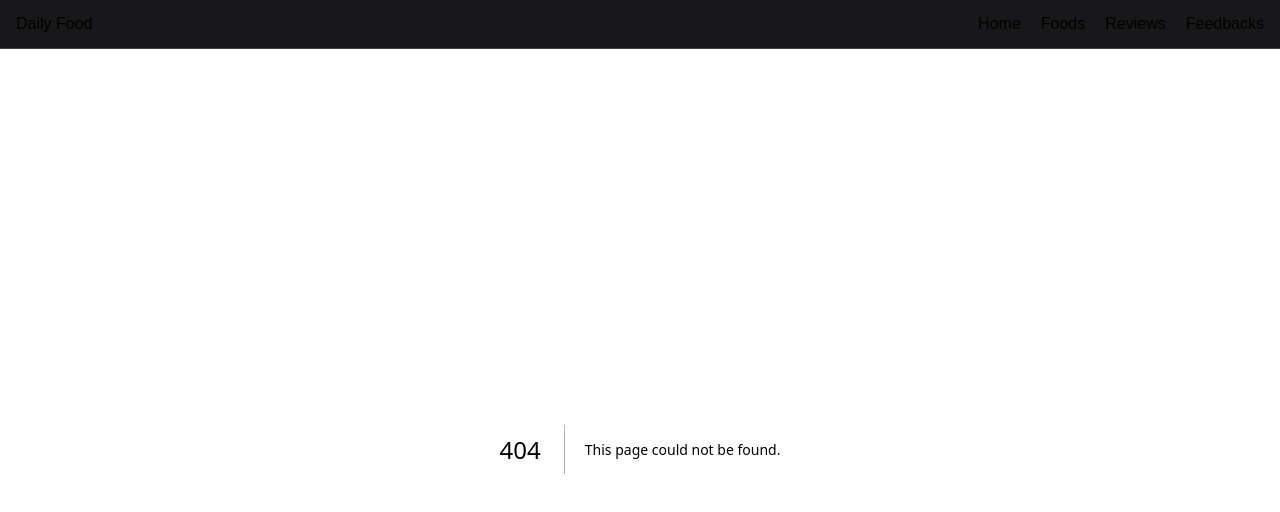
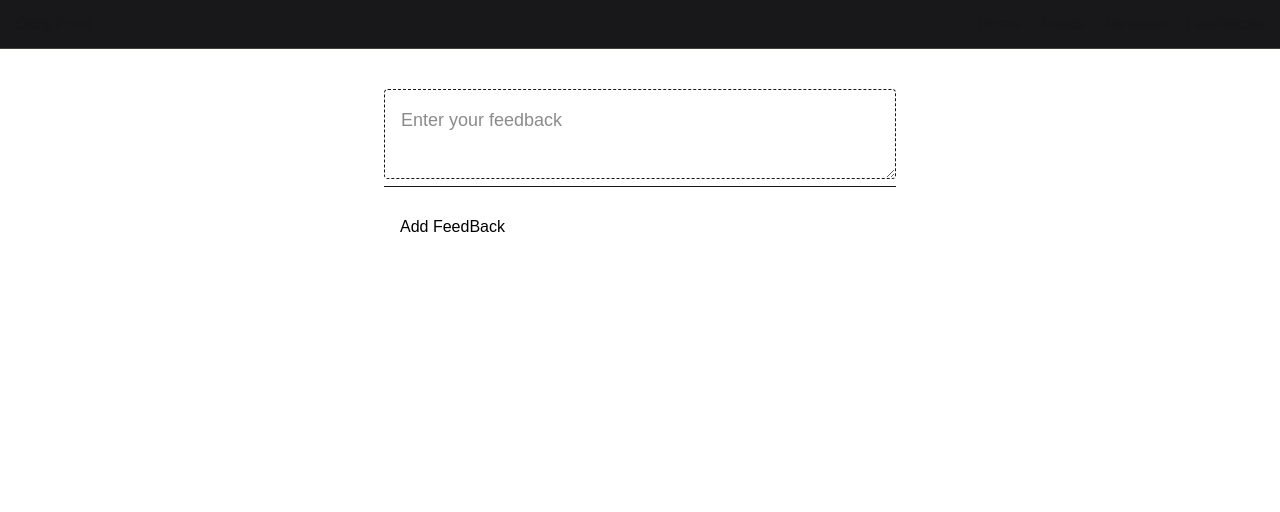
Before and after one commit to rashedulraha/next-js, a Next.js app: page /feedbacks/addfeedback in a window 1280 px wide. Before the commit this address had no page. Shown: the top 512 px of the page. Built offline with nearby package versions, Linux system fonts and the light colour scheme.

Commit message:
adding feedback

```diff
--- /dev/null
+++ b/src/Components/FeedbackForm/FeedbackForm.jsx
@@ -0,0 +1,46 @@
+"use client";
+import React from "react";
+
+const FeedbackForm = () => {
+  //  send feedback to data base
+  const handleSubmit = async (e) => {
+    e.preventDefault();
+
+    const message = await e.target.feedback.value;
+
+    const res = await fetch("http://localhost:3000/api/feedback/", {
+      method: "POST",
+      headers: {
+        "Content-Type": "application/json",
+      },
+      body: JSON.stringify({ message }),
+    });
+
+    const result = await res.json();
+    console.log(result);
+
+    if (result.result.insertedId) {
+      alert("Your feedback done  .thank you!");
+    }
+  };
+
+  return (
+    <div className="container mx-auto px-4 mt-10">
+      <div className="space-y-3">
+        <form onSubmit={handleSubmit} className="max-w-lg mx-auto">
+          <textarea
+            name="feedback"
+            role="5"
+            className="border border-dashed w-full p-4 rounded text-lg"
+            placeholder="Enter your feedback"></textarea>
+          <hr />
+          <button className="px-4 py-2 bg-white text-black rounded mt-5">
+            Add FeedBack
+          </button>
+        </form>
+      </div>
+    </div>
+  );
+};
+
+export default FeedbackForm;
--- /dev/null
+++ b/src/app/feedbacks/addfeedback/page.jsx
@@ -0,0 +1,12 @@
+import FeedbackForm from "@/Components/FeedbackForm/FeedbackForm";
+import React from "react";
+
+const AddFeedbackPage = () => {
+  return (
+    <div>
+      <FeedbackForm />
+    </div>
+  );
+};
+
+export default AddFeedbackPage;
--- a/src/app/feedbacks/page.jsx
+++ b/src/app/feedbacks/page.jsx
@@ -1,4 +1,5 @@
 import FeedbackCard from "@/Components/Card/Feedback";
+import Link from "next/link";
 import React from "react";
 
 export const metadata = {
@@ -12,11 +13,20 @@ const getFeedback = async () => {
 
 const FeedbacksPage = async () => {
   const feedbacks = await getFeedback();
-  console.log(feedbacks);
 
   return (
     <div className="container px-4 mx-auto">
-      <h1 className="text-2xl fond-bold">feedback {feedbacks.length} Found</h1>
+      <div className="flex items-center justify-between ">
+        <div>
+          <h1 className="text-2xl fond-bold">
+            feedback {feedbacks.length} Found
+          </h1>
+        </div>
+        <div>
+          <Link href={"/feedbacks/addfeedback"}>Add Feedback</Link>
+        </div>
+      </div>
+
       <div className="my-5  grid grid-cols-1 gap-5 md:grid-cols-2 md:gap-6 lg:grid-cols-3 lg:gap-8">
         {feedbacks.map((feedback) => (
           <FeedbackCard key={feedback._id} feedback={feedback} />
```
